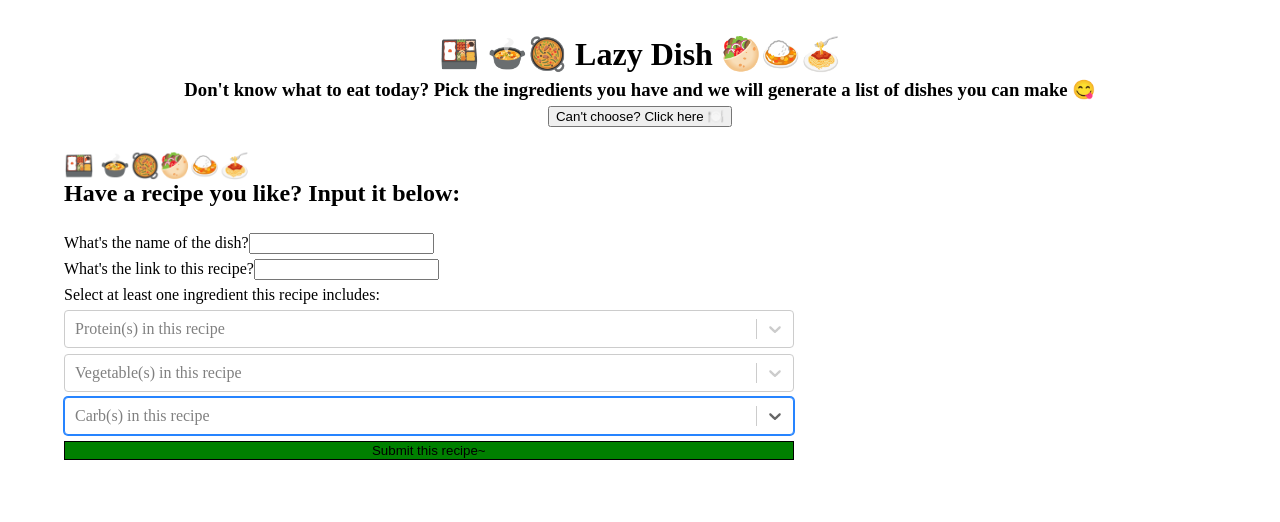
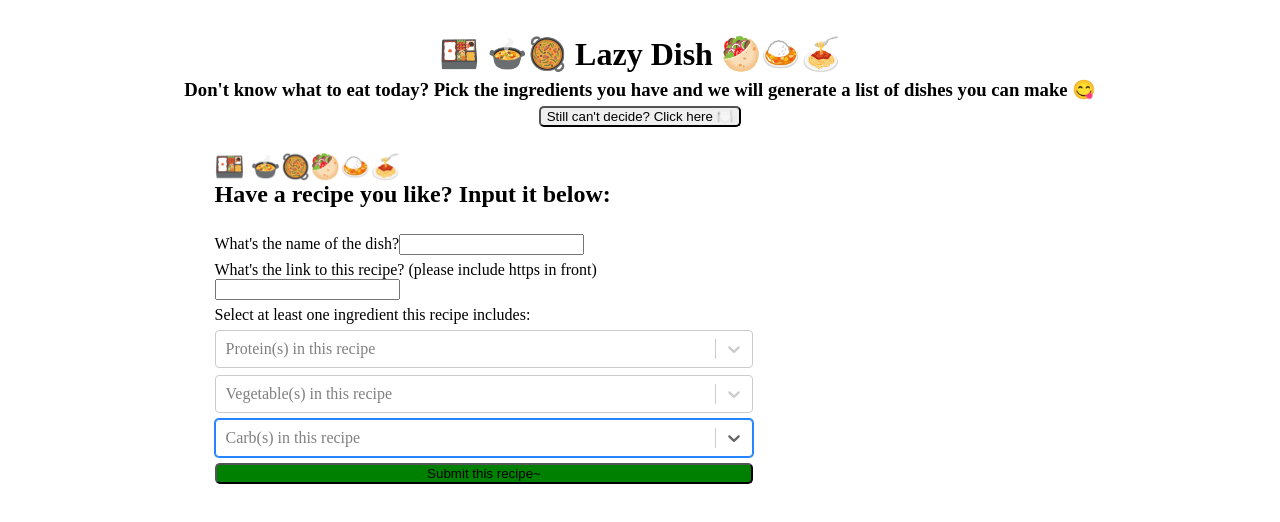
Before and after one commit to rxlbas/lazy_dish, a React app: page / in a window 1280 px wide. Shown: the top 522 px of the page. Built offline with nearby package versions, Linux system fonts and the light colour scheme; no server answers; the HTML template or start-up script is replaced by a standard one.

Commit message:
implemented clear functinality once submitted new recipe and update on CSS

```diff
--- a/client/src/components/App.jsx
+++ b/client/src/components/App.jsx
@@ -14,7 +14,8 @@ export default function APP() {
     { value: 'lamb', label: '🐑 Lamb' },
     { value: 'salmon', label: '🐟 Salmon' },
     { value: 'tofu', label: '🧈 Tofu' },
-    { value: 'cheese', label: '🧀 Cheese' }
+    { value: 'cheese', label: '🧀 Cheese' },
+    { value: 'Bacon', label: '🥓 Bacon' }
   ];
 
   const vegetableOptions = [
@@ -77,7 +78,7 @@ export default function APP() {
           <PageButton>3</PageButton>
           <PageButton>4</PageButton>
         </PageButtonGrid> */}
-        <PageButton onClick={() => handleClick()}>Can't choose? Click here 🍽️ </PageButton>
+        <PageButton onClick={() => handleClick()}>Still can't decide? Click here 🍽️ </PageButton>
         <RandomRecipeContainer>
           {Object.keys(randomRecipe).length > 0 ? <Tag recipe={randomRecipe} /> : null}
         </RandomRecipeContainer>
--- a/client/src/components/IngredientSelect.jsx
+++ b/client/src/components/IngredientSelect.jsx
@@ -2,7 +2,7 @@ import React, { useEffect, useState, useContext } from 'react';
 import Select from 'react-select';
 import makeAnimated from 'react-select/animated';
 import axios from 'axios';
-import { RecipeGrid, SectionTitle, SectionGrid, SmallSectionGrid, SmallSectionTitle, IngredientListGrid, TagLayout, NewRecipeSubmit } from './page.styled.js'
+import { RecipeGrid, SectionTitle, SectionGrid, SmallSectionGrid, MediumSectionTitle, SmallSectionTitle, IngredientListGrid, TagLayout, NewRecipeSubmit } from './page.styled.js'
 import Tag from './Tag.jsx';
 
 
@@ -28,26 +28,6 @@ export default function IngredientSelect({ proteinOptions, vegetableOptions, car
     for (let i = 0; i < carb.length; i++) {
       options.push(carb[i].value)
     }
-
-    // now I have an array options that contains all the client input ingredients
-
-    // axios.get('/lazydish')
-    //   .then((response) => {
-    //     // response.data looks like [{id, ingredients, recipeName, url}, {id, ingredients, recipeName, url}, {id, ingredients, recipeName, url}]
-    //     const recipeArray = response.data;
-    //     console.log('recipeArray is: ', recipeArray)
-    //     const possibleRecipe = []
-    //     for (let i = 0; i < recipeArray.length; i++) {
-    //       // for each database recipe, check if all its ingredients are include in the client input array
-    //       // client ingredient options is the bigger array, we check recipe ingredients array in there
-    //       if(recipeArray[i].ingredients.every(r => options.indexOf(r) >= 0)) {
-    //         possibleRecipe.push(recipeArray[i]);
-    //       }
-    //     }
-    //     console.log('found matching recipe: ', possibleRecipe);
-    //     setMatchingRecipe(possibleRecipe);
-    //   })
-    //   .catch((err) => console.log(err));
 
     const possibleRecipe = []
     for (let i = 0; i < recipeArray.length; i++) {
@@ -108,8 +88,7 @@ export default function IngredientSelect({ proteinOptions, vegetableOptions, car
       </SectionGrid>
       <NewRecipeSubmit onClick={() => handleSubmit()}>Submit your ingredients~</NewRecipeSubmit>
       <SectionGrid>
-        <SmallSectionTitle>Matching recipes:</SmallSectionTitle>
-        <br/>
+        <MediumSectionTitle>Matching recipes:</MediumSectionTitle>
         <SmallSectionGrid>
         {matchingRecipe.length > 0 ? matchingRecipe.map((recipe, index) => {
           // console.log('I am in map funciton', recipe);
--- a/client/src/components/NewRecipe.jsx
+++ b/client/src/components/NewRecipe.jsx
@@ -11,7 +11,6 @@ export default function NewRecipe({ proteinOptions, vegetableOptions, carbOption
   const [carb, setCarb] = useState([]);
   const [recipeName, setRecipeName] = useState('');
   const [url, setUrl] = useState('');
-
 
   const handleSubmit = () => {
     if (recipeName.length && url.length && (protein.length || vegetable.length || carb.length)) {
@@ -39,12 +38,27 @@ export default function NewRecipe({ proteinOptions, vegetableOptions, carbOption
       } else {
         options['url'] = url;
         axios.post('/lazydish', options)
-          .then((response) => alert('Recipe Added!'))
+          .then((response) => {
+            alert('Recipe Added!');
+            ClearFields();
+            setProtein([]);
+            setVegetable([]);
+            setCarb([]);
+          })
           .catch((err) => console.log(err));
+
+
       }
     } else {
       alert('Please input the dish name, url & at least one ingredient.')
     }
+
+  }
+
+  function ClearFields() {
+    document.getElementById("recipeName").value = "";
+    document.getElementById("dishName").value = "";
+
   }
 
   function isValidHttpUrl(string) {
@@ -69,7 +83,7 @@ export default function NewRecipe({ proteinOptions, vegetableOptions, carbOption
         <input id="recipeName" type="text" onChange={() => setRecipeName(event.target.value)} required />
       </NewRecipeName>
       <NewRecipeName>
-        <label htmlFor="dishName">What's the link to this recipe?</label>
+        <label htmlFor="dishName">What's the link to this recipe? (please include https in front)</label>
         <input id="dishName" type="text" onChange={() => setUrl(event.target.value)} required />
       </NewRecipeName>
       <SmallSectionTitle>Select at least one ingredient this recipe includes:</SmallSectionTitle>
@@ -81,6 +95,7 @@ export default function NewRecipe({ proteinOptions, vegetableOptions, carbOption
           options={proteinOptions}
           placeholder="Protein(s) in this recipe"
           onChange={setProtein}
+          value={protein}
           isSearchable
           autoFocus
         />
@@ -93,6 +108,7 @@ export default function NewRecipe({ proteinOptions, vegetableOptions, carbOption
           options={vegetableOptions}
           placeholder="Vegetable(s) in this recipe"
           onChange={setVegetable}
+          value={vegetable}
           isSearchable
           autoFocus
         />
@@ -107,6 +123,7 @@ export default function NewRecipe({ proteinOptions, vegetableOptions, carbOption
           options={carbOptions}
           placeholder="Carb(s) in this recipe"
           onChange={setCarb}
+          value={carb}
           isSearchable
           autoFocus
         />
--- a/client/src/components/page.styled.js
+++ b/client/src/components/page.styled.js
@@ -2,7 +2,7 @@ import styled from 'styled-components';
 
 export const WholeGrid = styled.div`
   display: grid;
-  width: 90vw;
+  width: 80vw;
   max-width: 100%;
   margin: 0 auto;
   grid-template-rows: auto auto;
@@ -18,6 +18,7 @@ export const PageTopGrid = styled.div`
 export const PageTitle = styled.h1`
   padding-top: 3%;
   margin: 0 auto;
+  color:
 `
 export const PageDescription = styled.h3`
   margin: 0 auto;
@@ -28,11 +29,13 @@ export const PageButtonGrid = styled.div`
   display: grid;
   max-width: 100%;
   margin: 0 auto;
+
   grid-template-columns: auto auto auto auto;
   gap: 5%;
 `
 export const PageButton = styled.button`
-  max-width: 50%;
+  max-width: 40%;
+  border-radius: 5px;
   margin: 0 auto;
 `
 export const RandomRecipeContainer = styled.div`
@@ -42,11 +45,16 @@ export const RandomRecipeContainer = styled.div`
 
 export const Page1Grid = styled.div`
   display: grid;
-  width: 90vw;
   max-width: 100%;
   margin: 0 auto;
+  gap: 5%;
   grid-template-columns: 2fr 1fr;
-  gap: 5%;
+  // @media (min-width: 501px) {
+  //   grid-template-columns: 2fr 1fr;
+  // }
+  // @media (max-width: 500px) {
+  //   grid-template-rows: auto auto;
+  // }
 `
 
 // red: left section IngredientSelect
@@ -75,6 +83,14 @@ export const SmallSectionGrid = styled.div`
   overflow-x: scroll;
   gap: 5%;
 `
+export const MediumSectionTitle = styled.h3`
+  max-width: auto;
+  // background-color: #7DBD07;
+  padding-top: 1rem;
+  padding-bottom: 1rem;
+  padding-right: 1rem;
+`
+
 // orange
 // used by both IngredientSelect and NewRecipe
 export const SmallSectionTitle = styled.div`
@@ -116,12 +132,12 @@ export const NewRecipeSelect = styled.div`
 
 // blue: used by both the left submit and right submit
 export const NewRecipeSubmit = styled.button`
+  border-radius: 5px;
   max-width: 100%;
   background-color: green;
-  border: 1px solid black;
   cursor: pointer;
   &:hover {
-    background-color: #99AEAD
+    background-color: #eb9534
   }
 `
 export const MatchingRecipe = styled.a`
```
Also changed, not shown: 1 other file (tests, documents, lock files or other folders).
